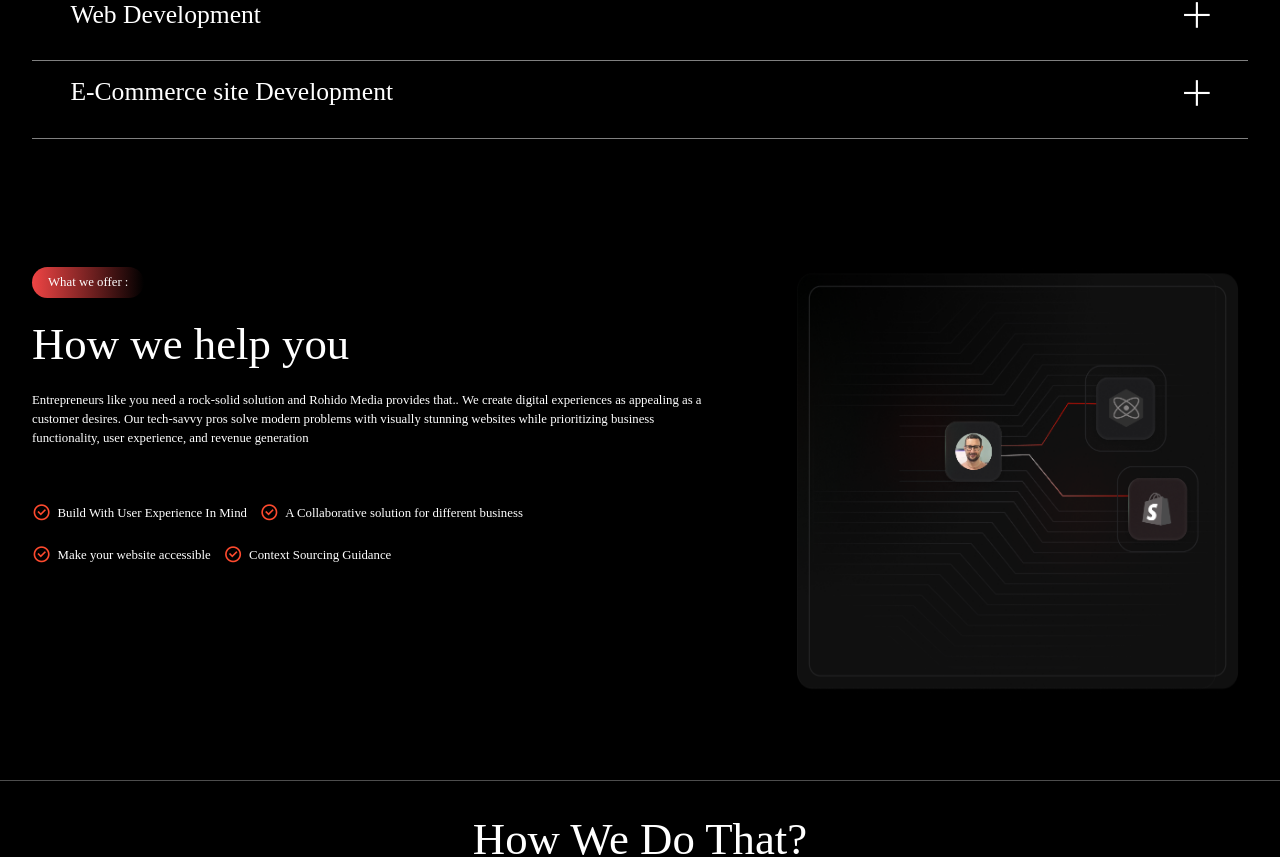
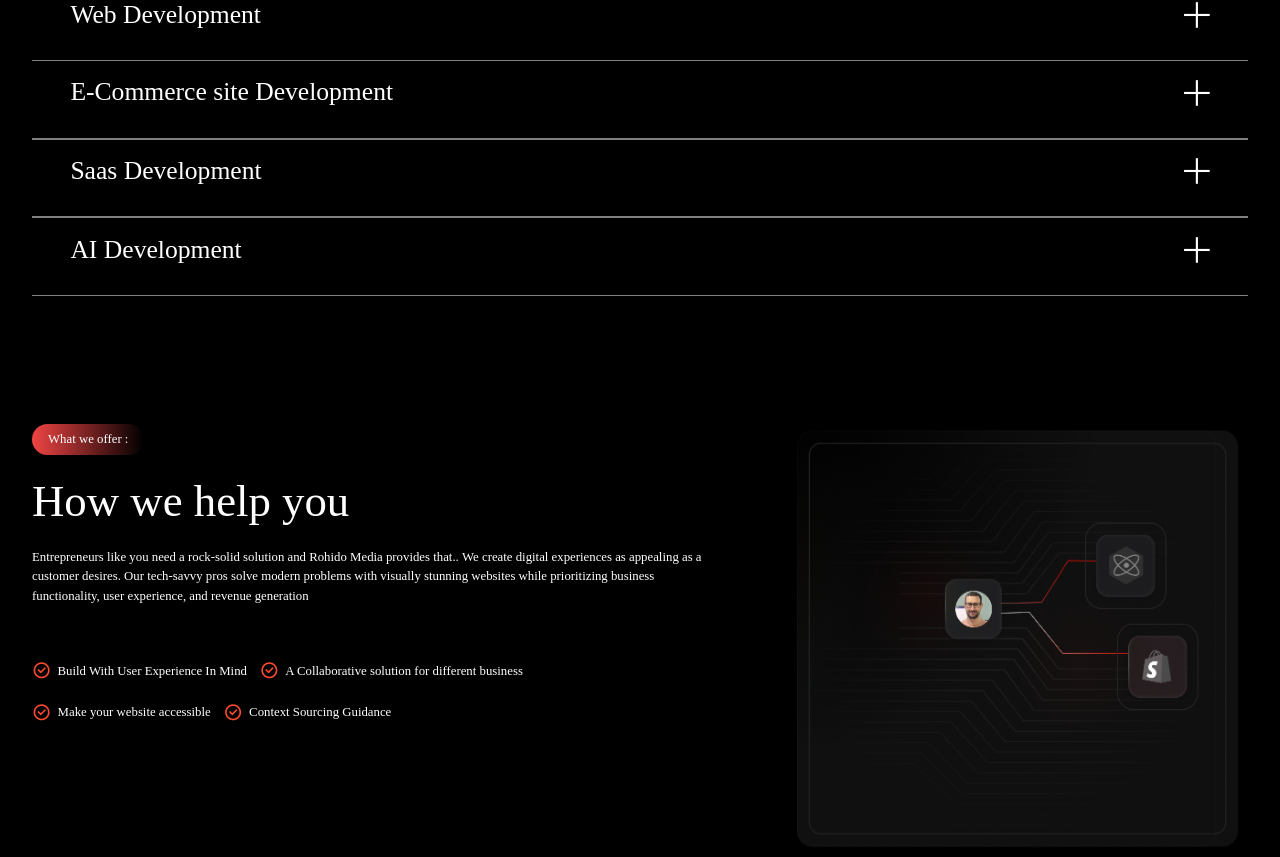
Before and after one commit to hardikk04/Rohido, a React (Vite) app: page /service in a window 1280 px wide. Shown: the part 1149-2006 px from the top of the page. Built offline with nearby package versions, Linux system fonts and the light colour scheme; a web font is replaced by a local one.

Commit message:
home route card swiper fix & loader updated

```diff
--- a/src/components/Home.jsx
+++ b/src/components/Home.jsx
@@ -284,9 +284,9 @@ const Home = () => {
         scrollTrigger: {
           scroller: "body",
           trigger: ".home-services",
-          start: "top 20%",
-          end: "top -10%",
-          // pin: true,
+          start: "top 0%",
+          end: "top -100%",
+          pin: true,
           // markers: true,
           scrub: 1,
           id: "home-scrollTrigger",
@@ -299,7 +299,7 @@ const Home = () => {
     const timer = setTimeout(() => {
       tl.play(0);
       gsap.to(".loader", {
-        opacity: 0,
+        top: "-100%",
       });
     }, 2000);
   }, []);
@@ -515,7 +515,7 @@ const Home = () => {
             </Swiper>
           </div>
         </section>
-        <section className="bg-black home-services w-full flex flex-col justify-center">
+        <section className="bg-black sm:h-fit md:h-fit h-screen home-services w-full flex flex-col justify-center">
           <div className="service-title sm:py-[6vw] sm:pb-[0] text-center flex flex-col items-center">
             <SectionBadge
               c="services-badge"
@@ -525,7 +525,7 @@ const Home = () => {
               <h2>Services we proudly provide</h2>
             </div>
           </div>
-          <div className="flex pt-[6vw] relative sm:overflow-x-scroll">
+          <div className="flex  pt-[6vw] relative sm:overflow-x-scroll">
             <div className="services-cards flex gap-[1vw] relative sm:pl-[2vw]">
               {swiperCardData.map((item, index) => (
                 <SwiperCard index={index} key={index} data={item}></SwiperCard>
--- a/src/components/Loader.jsx
+++ b/src/components/Loader.jsx
@@ -1,26 +1,32 @@
 import React, { useEffect, useState } from "react";
+import gsap from "gsap";
 
 const Loader = () => {
   const [counter, setCounter] = useState(0);
 
-  useEffect(()=>{
+  useEffect(() => {
     const interval = setInterval(() => {
       setCounter((prevCounter) => {
+        gsap.to(".loader h2", {
+          top: `${prevCounter}%`,
+        });
+        gsap.to(".loader-layer", {
+          top: `${prevCounter - 100}%`,
+        });
         if (prevCounter === 99) {
           clearInterval(interval);
         }
         return prevCounter + 1;
       });
     }, 10);
-  },[])
+  }, []);
 
   return (
-    <div className="loader fixed z-[100] pointer-events-none top-0 left-0 w-full h-screen bg-black text-white flex justify-end items-end">
-      <h2
-        className="font-[700] text-[22vw] leading-none"
-      >
+    <div className="loader fixed z-[100] pointer-events-none top-0 left-0 w-full h-screen bg-black text-white">
+      <h2 className="font-[700] z-10 text-[18vw] leading-none absolute left-0 top-0 -translate-y-full">
         {counter}%
       </h2>
+      <div className="loader-layer absolute top-[-100%] left-0 h-screen w-full bg-[#fe4a2e2c]"></div>
     </div>
   );
 };
--- a/src/components/Nav.jsx
+++ b/src/components/Nav.jsx
@@ -71,7 +71,7 @@ const Nav = () => {
         }}
         className="nav-right relative z-10"
       >
-        <div className="black-btn  flex justify-center items-center border sm:border-[.5px] sm:px-2 sm:py-1 text-white px-6 py-2 rounded-full border-[#868383] hover:border-red-500 transition">
+        <div className="black-btn  flex justify-center items-center border sm:border-[.5px] sm:px-2 sm:py-1 text-white px-6 py-2 rounded-[1vw] border-[#868383] hover:border-red-500 transition">
           <button className="sm:hidden">Menu</button>
           <i className="dots hidden sm:inline-block sm:text-2xl ri-more-2-fill"></i>
         </div>
--- a/src/components/Service.jsx
+++ b/src/components/Service.jsx
@@ -1,6 +1,6 @@
 // Libraries imports
 import gsap from "gsap";
-import { useState } from "react";
+import { useEffect, useState } from "react";
 import { useGSAP } from "@gsap/react";
 
 // Components imports
@@ -201,6 +201,12 @@ const Service = () => {
               <div className="w-full h-[1px] bg-white opacity-50"></div>
               <ServiceElem index="3" title="E-Commerce site Development" />
               <div className="w-full h-[1px] bg-white opacity-50"></div>
+              <div className="w-full h-[1px] bg-white opacity-50"></div>
+              <ServiceElem index="4" title="Saas Development" />
+              <div className="w-full h-[1px] bg-white opacity-50"></div>
+              <div className="w-full h-[1px] bg-white opacity-50"></div>
+              <ServiceElem index="5" title="AI Development" />
+              <div className="w-full h-[1px] bg-white opacity-50"></div>
             </div>
           </div>
         </div>
--- a/src/components/ServiceElem.jsx
+++ b/src/components/ServiceElem.jsx
@@ -5,16 +5,27 @@ const ServiceElem = ({ title, index }) => {
   const [isToggled, setisToggled] = useState(true);
   return (
     <div className="w-full px-[3vw] pt-[1vw] sm:py-[2vw]">
-      <div className={`service-elem-${index} sm:h-[8vw] h-[5vw] overflow-hidden`}>
+      <div
+        className={`service-elem-${index} sm:h-[8vw] md:h-[8vw] h-[5vw] overflow-hidden`}
+      >
         <div className="flex justify-between items-center">
           <h3>{title}</h3>
           <i
             onClick={() => {
+              const mm = gsap.matchMedia();
               if (isToggled) {
-                for (let i = 0; i < 4; i++) {
-                  if (index !== i) {
-                    gsap.to(`.service-elem-${i}`, {
-                      height: "5vw",
+                for (let i = 0; i < 6; i++) {
+                  if (parseInt(index) !== i) {
+                    mm.add("(min-width: 770px)", () => {
+                      gsap.to(`.service-elem-${i}`, {
+                        height: "5vw",
+                      });
+                    });
+
+                    mm.add("(max-width: 639px)", () => {
+                      gsap.to(`.service-elem-${i}`, {
+                        height: "8vw",
+                      });
                     });
                   }
                 }
@@ -24,7 +35,7 @@ const ServiceElem = ({ title, index }) => {
                 });
 
                 gsap.to(`.service-elem-${index}`, {
-                  height: "14vw",
+                  height: "auto",
                 });
 
                 setisToggled((prev) => !prev);
@@ -34,8 +45,16 @@ const ServiceElem = ({ title, index }) => {
                   ease: "power1.inOut",
                 });
 
-                gsap.to(`.service-elem-${index}`, {
-                  height: "5vw",
+                mm.add("(min-width: 770px)", () => {
+                  gsap.to(`.service-elem-${index}`, {
+                    height: "5vw",
+                  });
+                });
+
+                mm.add("(max-width: 769px)", () => {
+                  gsap.to(`.service-elem-${index}`, {
+                    height: "8vw",
+                  });
                 });
                 setisToggled((prev) => !prev);
               }
@@ -43,7 +62,7 @@ const ServiceElem = ({ title, index }) => {
             className={`serive-plus-${index} serive-pluses cursor-pointer ri-close-large-fill text-[2vw] rotate-[45deg] sm:text-xl`}
           ></i>
         </div>
-        <div className="mt-[2vw]">
+        <div className="my-[2vw]">
           <p className="thin">
             Lorem ipsum, dolor sit amet consectetur adipisicing elit. Cum ea,
             consectetur repellat cumque animi quisquam veniam! Corporis
```
